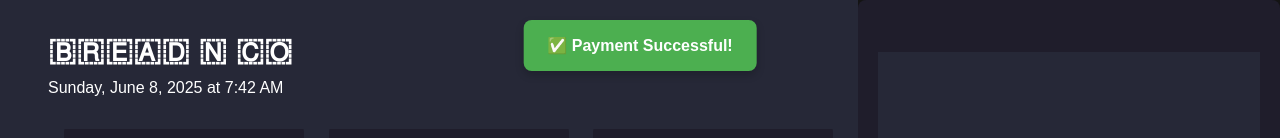
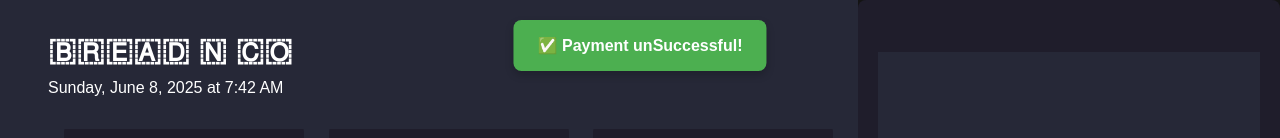
Before and after one commit to YasiruAkalanka/FirstTestRepo, a plain HTML site: page index.html in a window 1280 px wide. Both pictures are taken after a click on the button "Continue to Payment". Shown: the top 138 px of the page. Drawn offline with Linux system fonts and the light colour scheme; grey boxes are pictures that could not be loaded.

Commit message:
successful change

```diff
--- a/index.html
+++ b/index.html
@@ -12,7 +12,7 @@
 </head>
 <body>
     <div id="alertBox" style="display:none;" class="alert-box">
-        ✅ Payment Successful!
+        ✅ Payment unSuccessful!
       </div>
     <div class="main">
         <div class="items">
```
